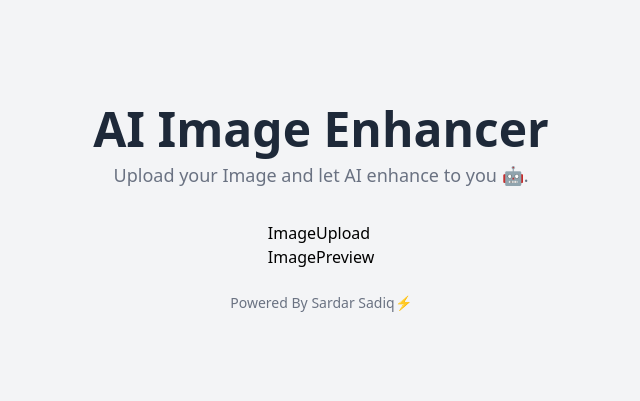
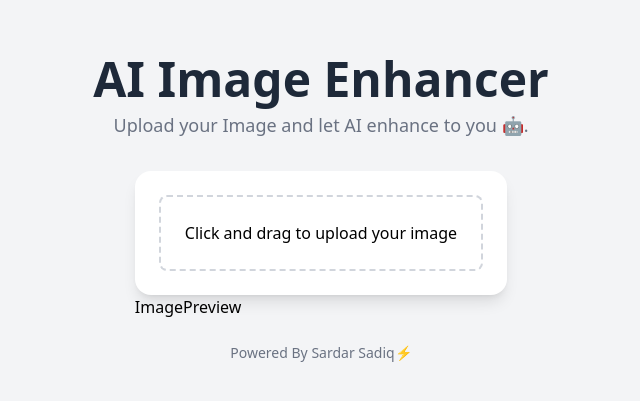
Before and after one commit to Sardar-Sadiq/Image-Enhancer, a React (Vite) app in the folder image-enhancer/: page / in a window 1280 px wide. Shown: the part 191-592 px from the top of the page, without its empty margins (319-959 px from the left). Built offline with nearby package versions, Linux system fonts and the light colour scheme.

Commit message:
updated teh code of imageUpload

```diff
--- a/image-enhancer/src/components/Home.jsx
+++ b/image-enhancer/src/components/Home.jsx
@@ -4,7 +4,7 @@ import ImagePreview from './ImagePreview'
 
 const Home = () => {
   return (
-    <div>
+    <div className=''>
     <ImageUpload/>
     <ImagePreview/>
     </div>
--- a/image-enhancer/src/components/ImageUpload.jsx
+++ b/image-enhancer/src/components/ImageUpload.jsx
@@ -2,8 +2,14 @@ import React from 'react'
 
 const ImageUpload = () => {
   return (
-    <div>
-      ImageUpload
+    <div className='bg-white shadow-lg rounded-2xl p-6 w-full '>
+      <label htmlFor="fileInput" className='block w-full cursor-pointer border-2 border-dashed border-gray-300 rounded-lg p-6 text-center hover:border-blue-500 transition-all'>
+
+        <input type="file" id='fileInput' className='hidden' />
+        <p>Click and drag to upload your image</p>
+
+
+      </label>
     </div>
   )
 }
```
